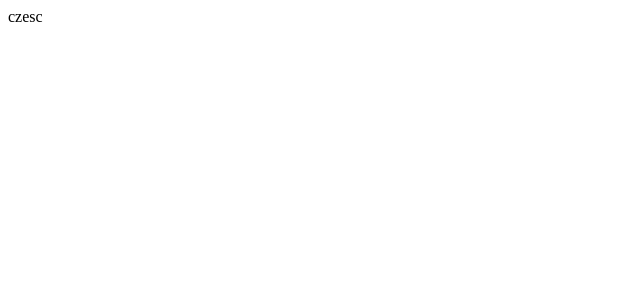
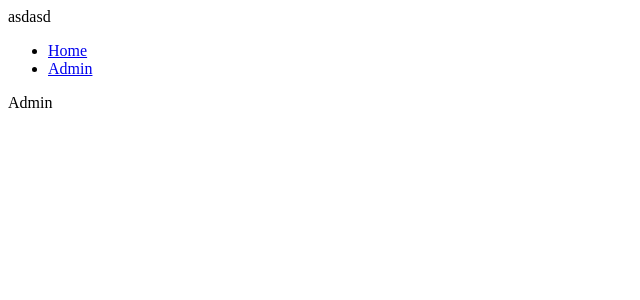
Before and after one commit to huangyingw/book-library, a React (Create React App) app in the folder book-library-frontend/: page /admin in a window 1280 px wide. Shown: the top 300 px of the page, without its empty margins (0-640 px from the left). Built offline with nearby package versions, Linux system fonts and the light colour scheme; the HTML template or start-up script is replaced by a standard one.

Commit message:
Add components in frontend

```diff
--- a/book-library-frontend/package.json
+++ b/book-library-frontend/package.json
@@ -6,10 +6,11 @@
     "axios": "0.18.0",
     "react": "^16.4.1",
     "react-dom": "^16.4.1",
+    "react-router-dom": "^4.3.1",
     "react-scripts": "1.1.4"
   },
   "scripts": {
-    "start": "webpack-dev-server --config ./webpack.config.js --mode development --port 3000",
+    "start": "webpack-dev-server --config ./webpack.config.js --mode development --port 4000",
     "build": "webpack --config ./webpack.config.js --mode production",
     "test": "react-scripts test --env=jsdom",
     "eject": "react-scripts eject"
--- a/book-library-frontend/src/App.js
+++ b/book-library-frontend/src/App.js
@@ -1,12 +1,24 @@
 import React, { Component } from 'react';
 import './App.css';
+import { BrowserRouter, Route, Switch } from "react-router-dom";
+
+import Home from './components/Home';
+import Admin from './components/Admin';
+import Navigation from './components/Navigation';
 
 class App extends Component {
   render() {
     return (
-      <div className="App">
-        czesc
-      </div>
+      <BrowserRouter>
+        <div>
+          asdasd
+          <Navigation />
+          <Switch>
+            <Route path="/" component={Home} exact />
+            <Route path="/admin" component={Admin} />
+          </Switch>
+        </div>
+      </BrowserRouter>
     );
   }
 }
--- /dev/null
+++ b/book-library-frontend/src/components/Admin.js
@@ -0,0 +1,11 @@
+import React, { Component } from 'react';
+
+class Admin extends Component {
+	render() {
+		return (
+			<div>Admin</div>
+		);
+	}
+}
+
+export default Admin;
--- /dev/null
+++ b/book-library-frontend/src/components/Home.js
@@ -0,0 +1,11 @@
+import React, { Component } from 'react';
+
+class Home extends Component {
+	render() {
+		return (
+			<div>Home</div>
+		);
+	}
+}
+
+export default Home;
--- /dev/null
+++ b/book-library-frontend/src/components/Navigation.js
@@ -0,0 +1,15 @@
+import React from 'react';
+import { NavLink } from 'react-router-dom';
+
+const Navigation = () => {
+	return (
+		<nav>
+			<ul>
+				<li><NavLink activeClassName='current' to='/'>Home</NavLink></li>
+				<li><NavLink activeClassName='current' to='/admin'>Admin</NavLink></li>
+			</ul>
+		</nav>
+	);
+};
+
+export default Navigation;
```
Also changed, not shown: 1 other file (tests, documents, lock files or other folders).
